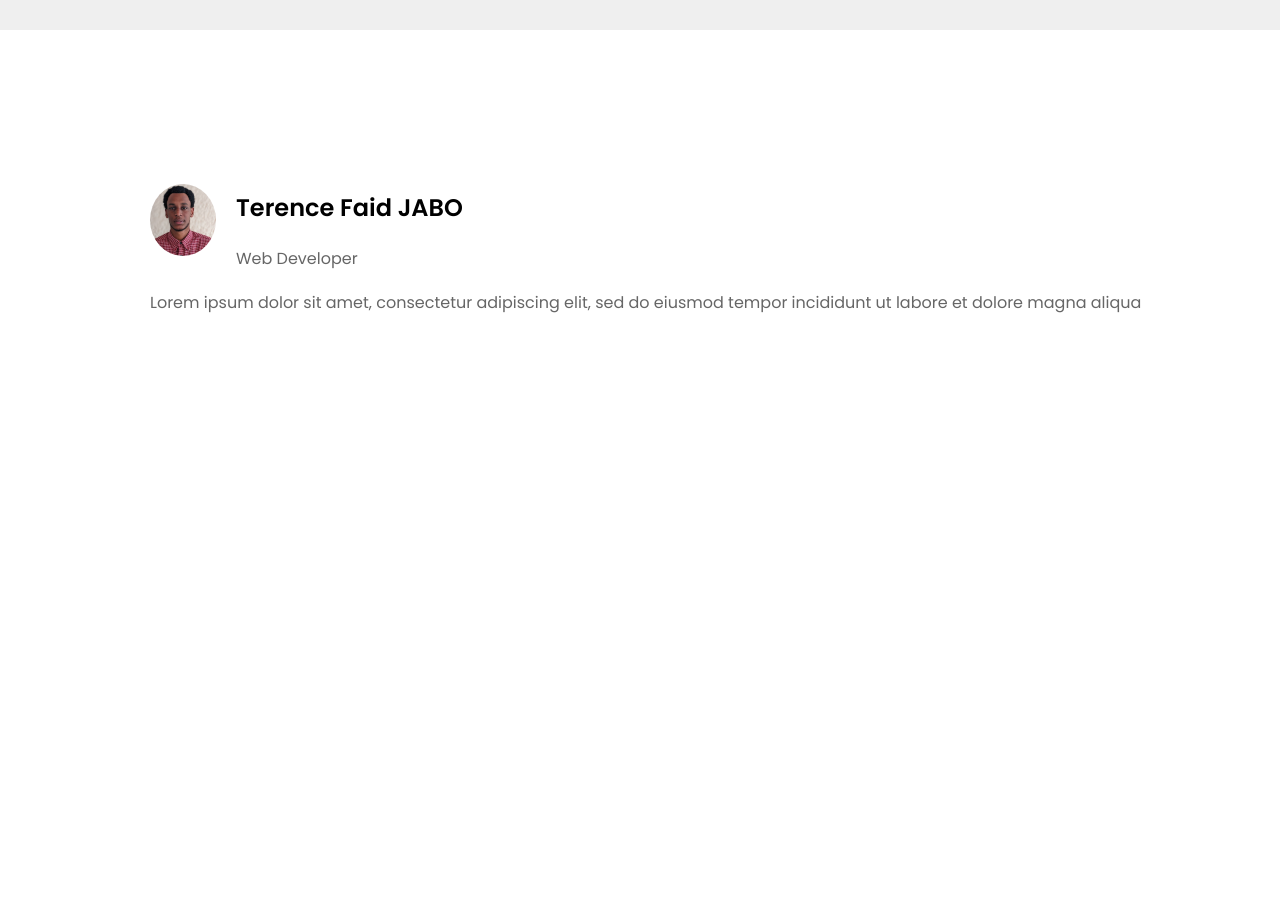
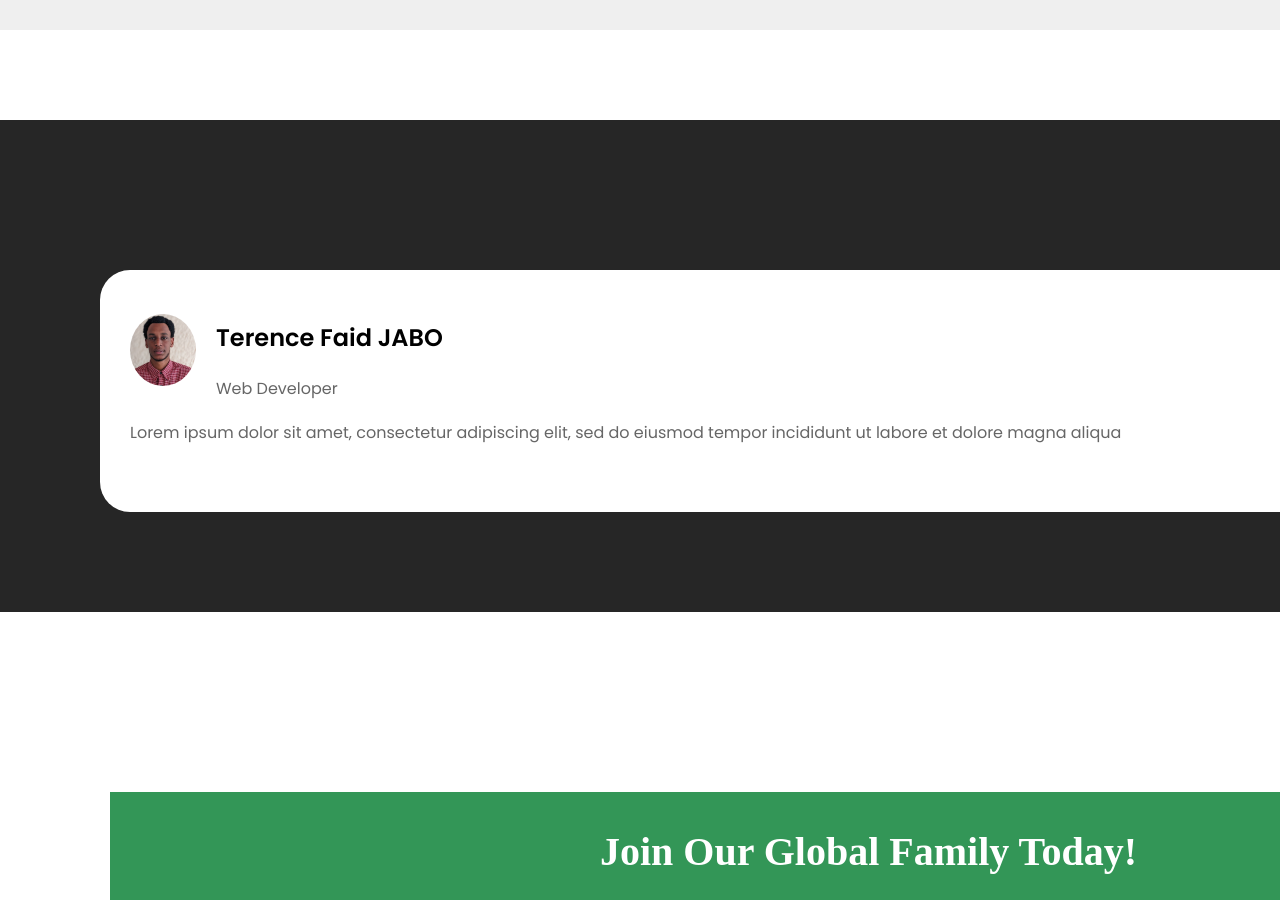
Before and after one commit to faid-terence/TickNet-FN, a React (Vite) app: page / in a window 1280 px wide. Shown: the part 3980-4880 px from the top of the page. Built offline with nearby package versions, Linux system fonts and the light colour scheme.

Commit message:
feat(testimonials):Add testimonial section to enhance user feedback

```diff
--- a/src/components/Footer/Footer.jsx
+++ b/src/components/Footer/Footer.jsx
@@ -10,7 +10,7 @@ export const Footer = () => {
         width: "100%",
         height: "100%",
         position: "relative",
-        top: "4560px",
+        top: "600px",
       }}
     >
       <div
--- a/src/components/Subscribe/SubscribeForm.jsx
+++ b/src/components/Subscribe/SubscribeForm.jsx
@@ -7,14 +7,14 @@ export const SubscribeForm = () => {
         width: "100%",
         height: "100%",
         position: "relative",
-        top: "4090px",
+        top: "80px",
       }}
     >
       <div
         style={{
-          width: 1445,
+          width: 1745,
           height: 407,
-          left: 180,
+          left: 110,
           top: 0,
           position: "absolute",
           background: "#339657",
--- a/src/components/Testimonials/Testimonials.css
+++ b/src/components/Testimonials/Testimonials.css
@@ -1,25 +1,16 @@
 @import url("https://fonts.googleapis.com/css2?family=Poppins:wght@100;200;300;400;500;600;700;900&display=swap");
-
-/* * {
-  margin: 0;
-  padding: 0;
-  box-sizing: border-box;
-} */
 
 body {
   font-family: "Poppins", sans-serif;
   font-size: 16px;
-  /* background: linear-gradient(
-    to right,
-    hsl(186, 98%, 37%),
-    hsl(170, 100%, 40%)
-  ); */
+  margin: 0;
+  overflow-x: hidden;
 }
 .container {
-  max-width: 90%;
-  margin-left: 100px;
-  padding: 20px;
+  max-width: 100%;
+  padding: 100px;
   margin-top: 4000px;
+  background: #262626;
 }
 .section-header {
   text-align: center;
--- a/src/components/Testimonials/Testimonials.jsx
+++ b/src/components/Testimonials/Testimonials.jsx
@@ -9,16 +9,35 @@ export const Testimonials = () => {
   return (
     <section className="testimonials">
       <div className="container">
-        <Swiper spaceBetween={50} slidesPerView={3} loop={true}>
-          <div className="section-header">
-            <h2 className="title">What our clients say</h2>
-          </div>
-
+        <div className="section-header"></div>
+        <Swiper
+          loop={true}
+          direction="horizontal"
+          grabCursor={true}
+          spaceBetween={50}
+          pagination={{
+            el: ".swiper-pagination",
+            clickable: true,
+          }}
+          breakpoints={{
+            767: {
+              slidesPerView: 3,
+              spaceBetween: 50,
+            },
+          }}
+          navigation={{
+            nextEl: ".swiper-button-next",
+            prevEl: ".swiper-button-prev",
+          }}
+          scrollbar={{
+            el: ".swiper-scrollbar",
+          }}
+        >
           <div className="testimonial-content">
-            <div className="swiper js-testimonial-slider">
-              <div className="swiper-wrapper">
+            <div className="js-testimonial-slider">
+              <div className="">
                 <SwiperSlide>
-                  <div className="swiper-slide testimonnials-item">
+                  <div className=" testimonnials-item">
                     <div className="info">
                       <img src={clientImage} alt="" />
                       <div className="text-box">
@@ -41,7 +60,7 @@ export const Testimonials = () => {
                   </div>
                 </SwiperSlide>
                 <SwiperSlide>
-                  <div className="swiper-slide testimonnials-item">
+                  <div className="testimonnials-item">
                     <div className="info">
                       <img src={clientImage} alt="" />
                       <div className="text-box">
@@ -62,7 +81,7 @@ export const Testimonials = () => {
                   </div>
                 </SwiperSlide>
                 <SwiperSlide>
-                  <div className="swiper-slide testimonnials-item">
+                  <div className="testimonnials-item">
                     <div className="info">
                       <img src={clientImage} alt="" />
                       <div className="text-box">
@@ -85,7 +104,7 @@ export const Testimonials = () => {
                 </SwiperSlide>
 
                 <SwiperSlide>
-                  <div className="swiper-slide testimonnials-item">
+                  <div className="testimonnials-item">
                     <div className="info">
                       <img src={clientImage} alt="" />
                       <div className="text-box">
@@ -107,7 +126,7 @@ export const Testimonials = () => {
                   </div>
                 </SwiperSlide>
                 <SwiperSlide>
-                  <div className="swiper-slide testimonnials-item">
+                  <div className="testimonnials-item">
                     <div className="info">
                       <img src={clientImage} alt="" />
                       <div className="text-box">
```
